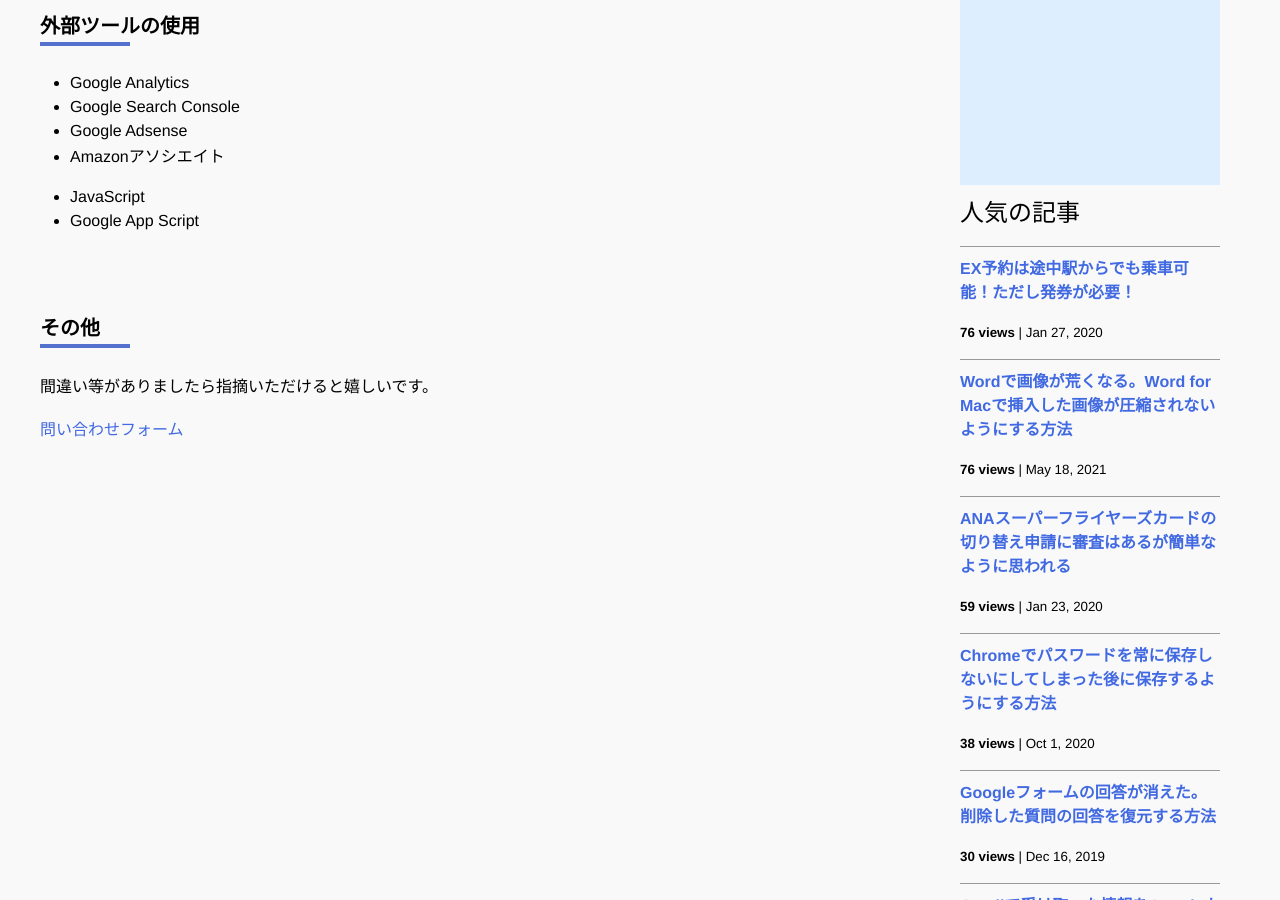
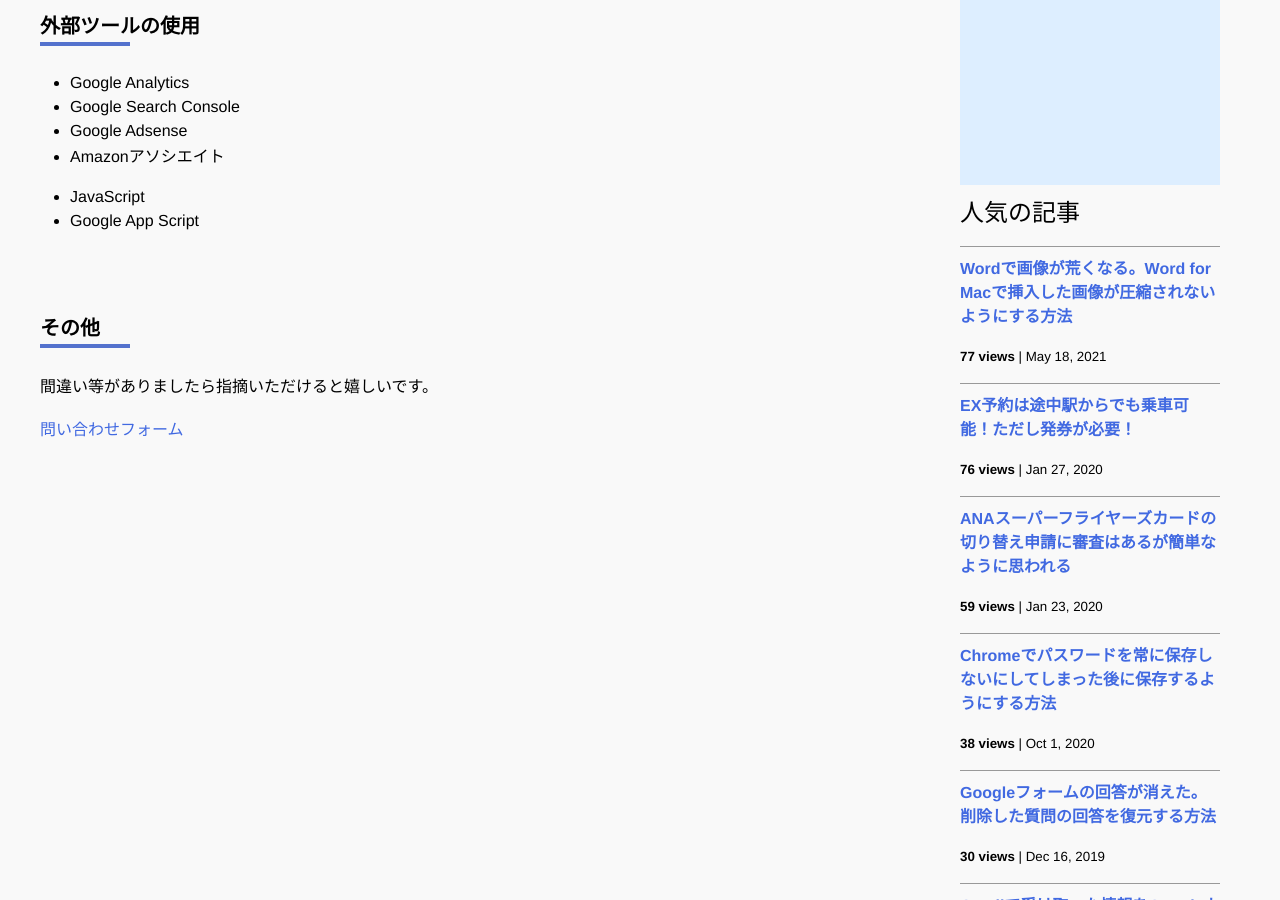
Before and after one commit to iwanaminami/shoyaiwaname, a Jekyll site: the page built from about.markdown, in a window 1280 px wide and 900 px high, scrolled down 628 px. Built offline with Jekyll 4.4.1, drawn with Linux system fonts in a browser that asks for light colours; nearby versions of some CDN libraries; comment, search, counter and statistics services are not loaded.

Commit message:
chore(ga): update _data/popularposts.yml 20260119-0752

```diff
--- a/_data/popularposts.yml
+++ b/_data/popularposts.yml
@@ -1,8 +1,8 @@
 side:
+  - view: 77
+    url: "/2021/05/18/image-compression-word.html"
   - view: 76
     url: "/2020/01/27/ex-rideontheway.html"
-  - view: 76
-    url: "/2021/05/18/image-compression-word.html"
   - view: 59
     url: "/2020/01/23/sfc-judge.html"
   - view: 38
```
